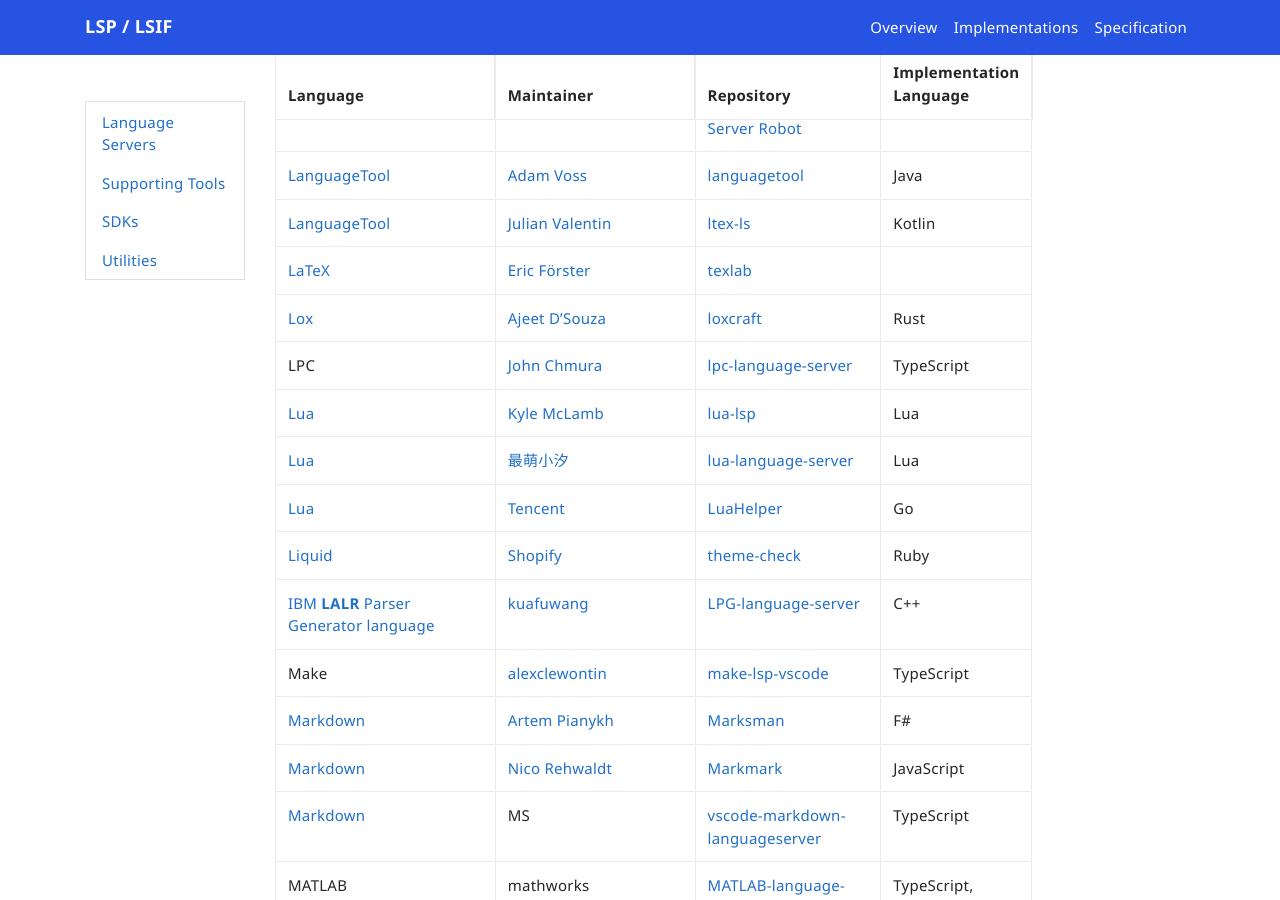
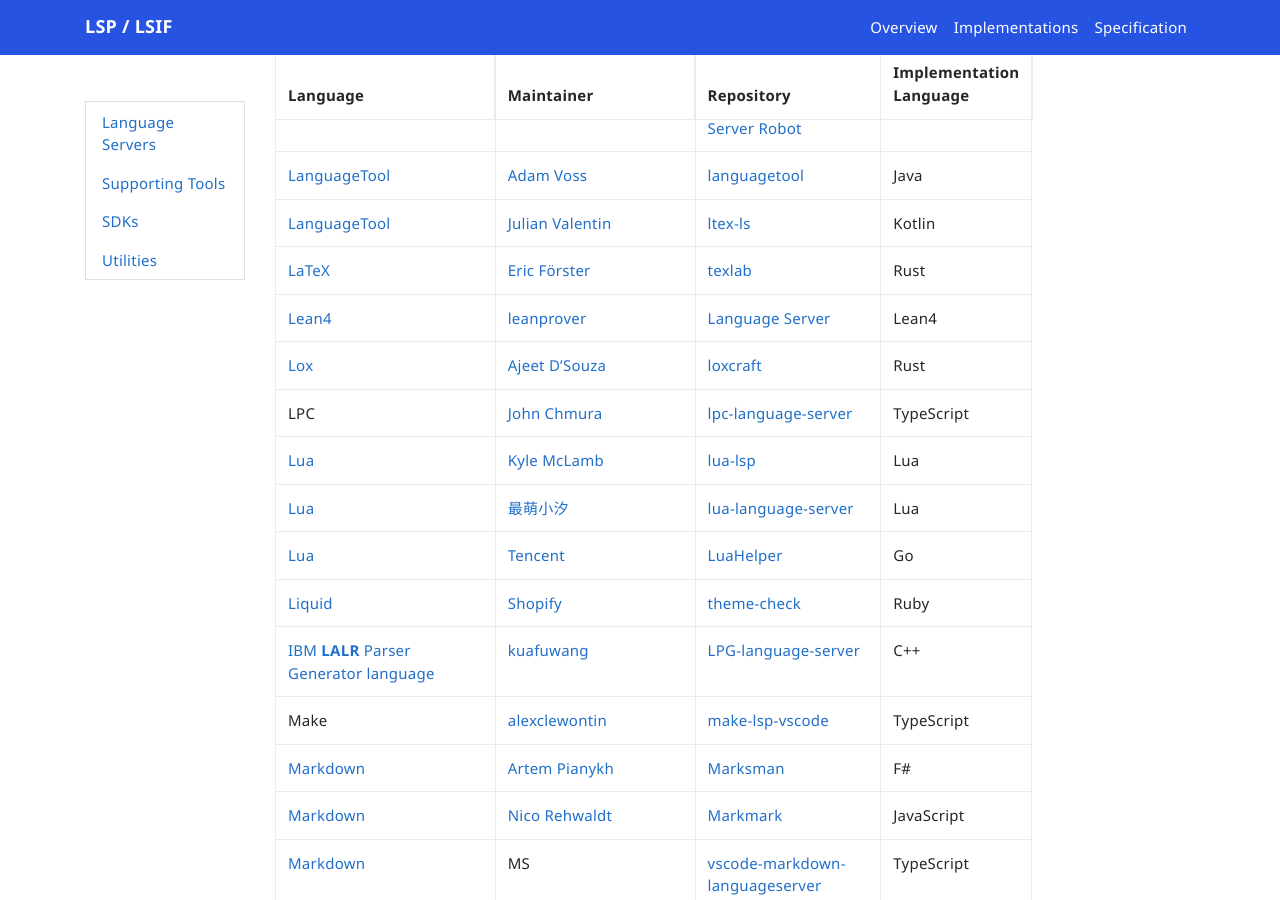
Before and after one commit to microsoft/language-server-protocol, a Jekyll site: the page built from _implementors/servers.md, in a window 1280 px wide and 900 px high, scrolled down 6977 px. Built offline with Jekyll 4.4.1, drawn with Linux system fonts in a browser that asks for light colours; nearby versions of some CDN libraries; comment, search, counter and statistics services are not loaded.

Commit message:
Update servers.md (#1967)

```diff
--- a/_implementors/servers.md
+++ b/_implementors/servers.md
@@ -129,7 +129,8 @@
 | [Language Server Robot](https://github.com/TypeCobolTeam/LanguageServerRobot) | [TypeCobolTeam](https://github.com/TypeCobolTeam) | [TypeCobol Language Server Robot](https://github.com/TypeCobolTeam/LanguageServerRobot/wiki) | C# |
 | [LanguageTool](https://languagetool.org/)| [Adam Voss](https://github.com/adamvoss) | [languagetool](https://github.com/adamvoss/languagetool-languageserver) | Java |
 | [LanguageTool](https://languagetool.org/)| [Julian Valentin](https://github.com/valentjn) | [ltex-ls](https://github.com/valentjn/ltex-ls) | Kotlin |
-| [LaTeX](https://www.latex-project.org/)| [Eric Förster](https://github.com/efoerster) | [texlab](https://github.com/efoerster/texlab) |
+| [LaTeX](https://www.latex-project.org/)| [Eric Förster](https://github.com/efoerster) | [texlab](https://github.com/efoerster/texlab) | Rust |
+| [Lean4](https://lean-lang.org/) | [leanprover](https://github.com/leanprover) | [Language Server](https://github.com/leanprover/lean4/tree/master/src/Lean/Server) | Lean4 |
 | [Lox](https://craftinginterpreters.com/appendix-i.html) | [Ajeet D'Souza](https://github.com/ajeetdsouza) | [loxcraft](https://github.com/ajeetdsouza/loxcraft) | Rust |
 | LPC | [John Chmura](https://github.com/jlchmura/) | [lpc-language-server](https://github.com/jlchmura/lpc-language-server) | TypeScript |
 | [Lua](http://www.lua.org/)| [Kyle McLamb](https://github.com/Alloyed) | [lua-lsp](https://github.com/Alloyed/lua-lsp) | Lua |
```
